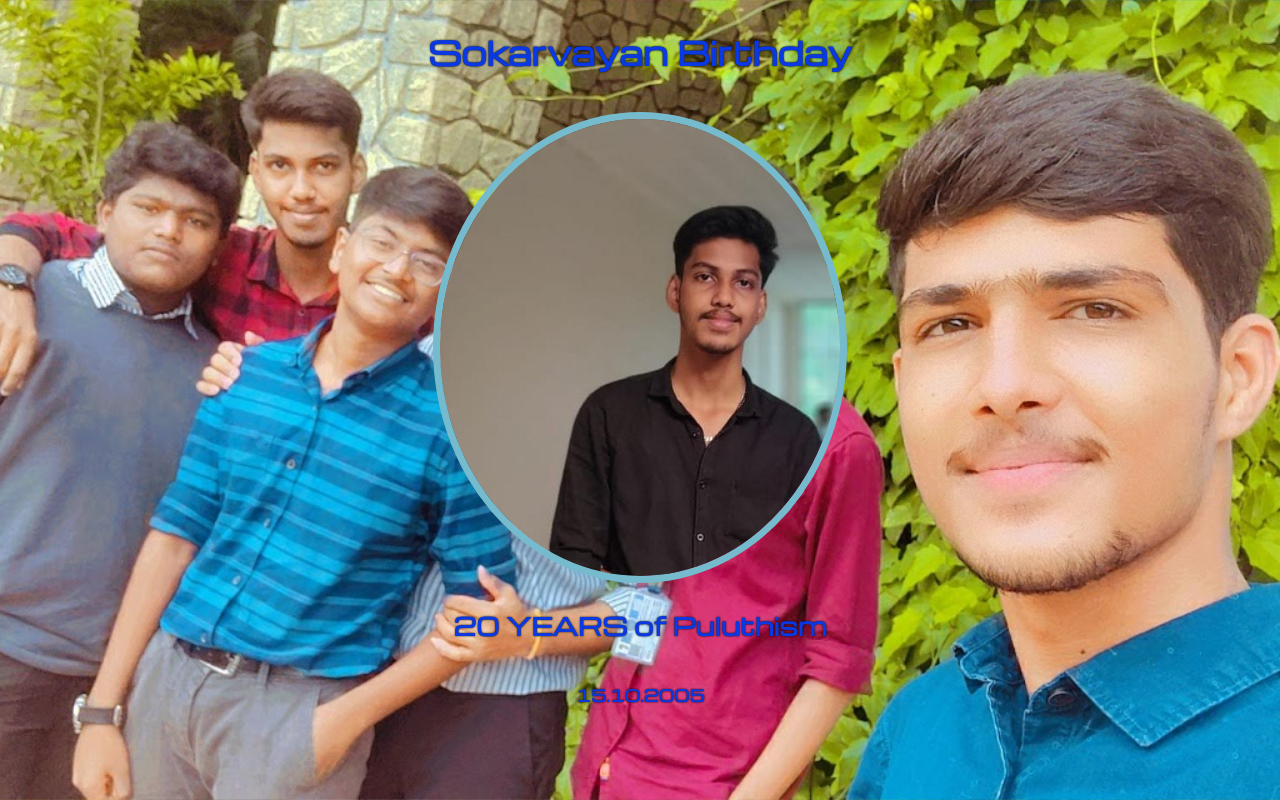
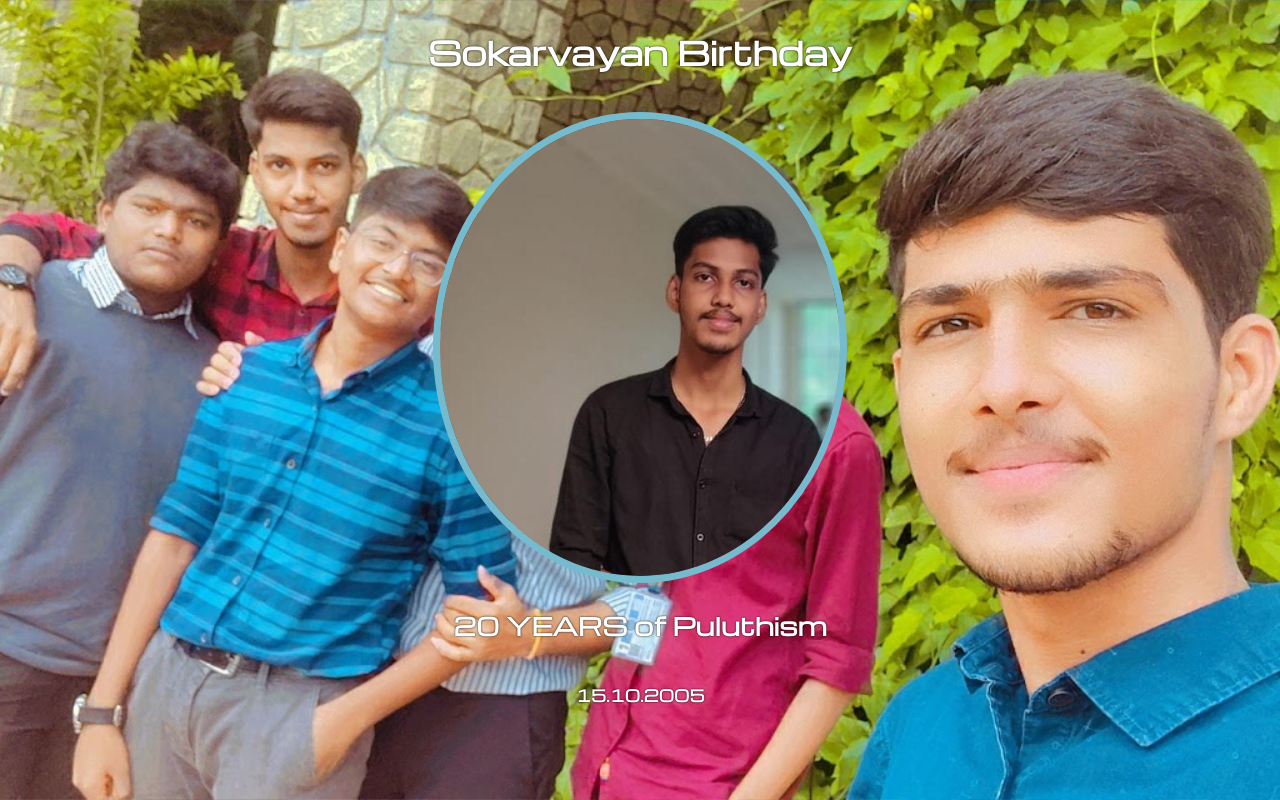
Before and after one commit to darshan-shiva/bharath-bday, a plain HTML site: page index.html in a window 1280 px wide. Shown: the top 800 px of the page. Drawn offline with nearby package versions, Linux system fonts and the light colour scheme; a web font is replaced by a local one.

Commit message:
Update style.css

```diff
--- a/style.css
+++ b/style.css
@@ -7,7 +7,7 @@ body{
     text-align: center;
     background : url("bg.jpg") no-repeat center center fixed;
     background-size: cover;
-    color: rgb(10, 57, 228);
+    color: white;;
     text-shadow: 0px 0px 2px black;
     display : flex;
     flex-direction: column;
```
